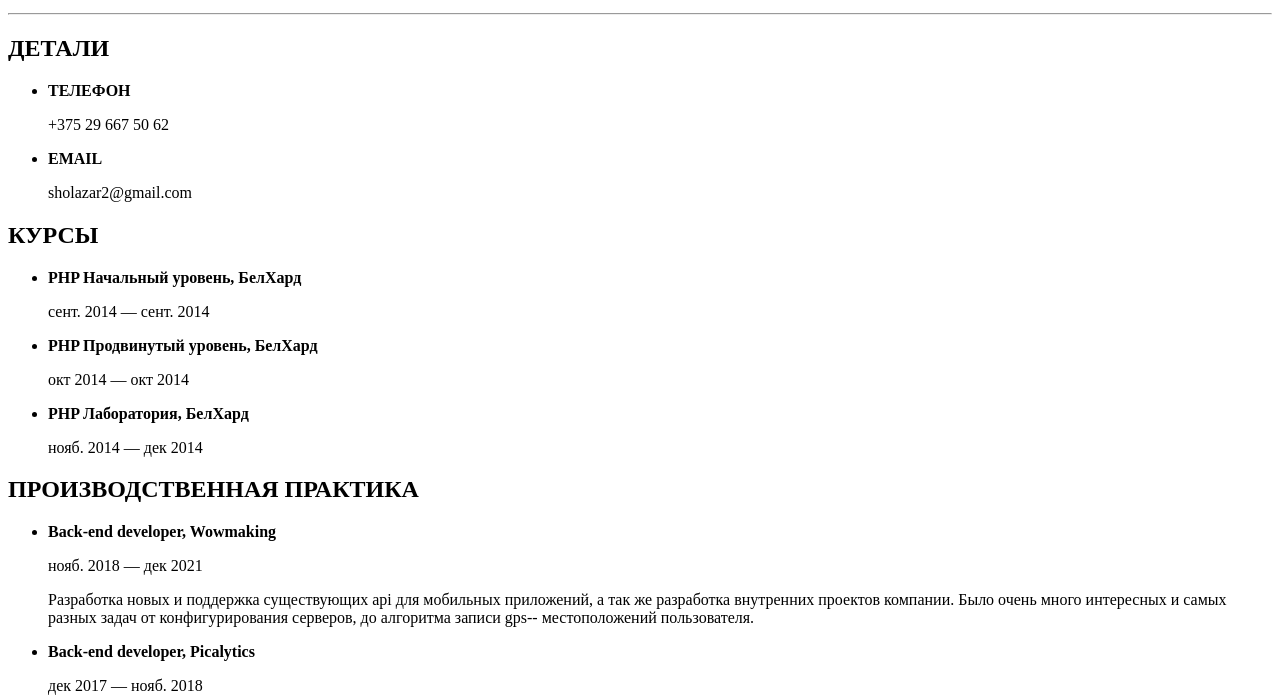
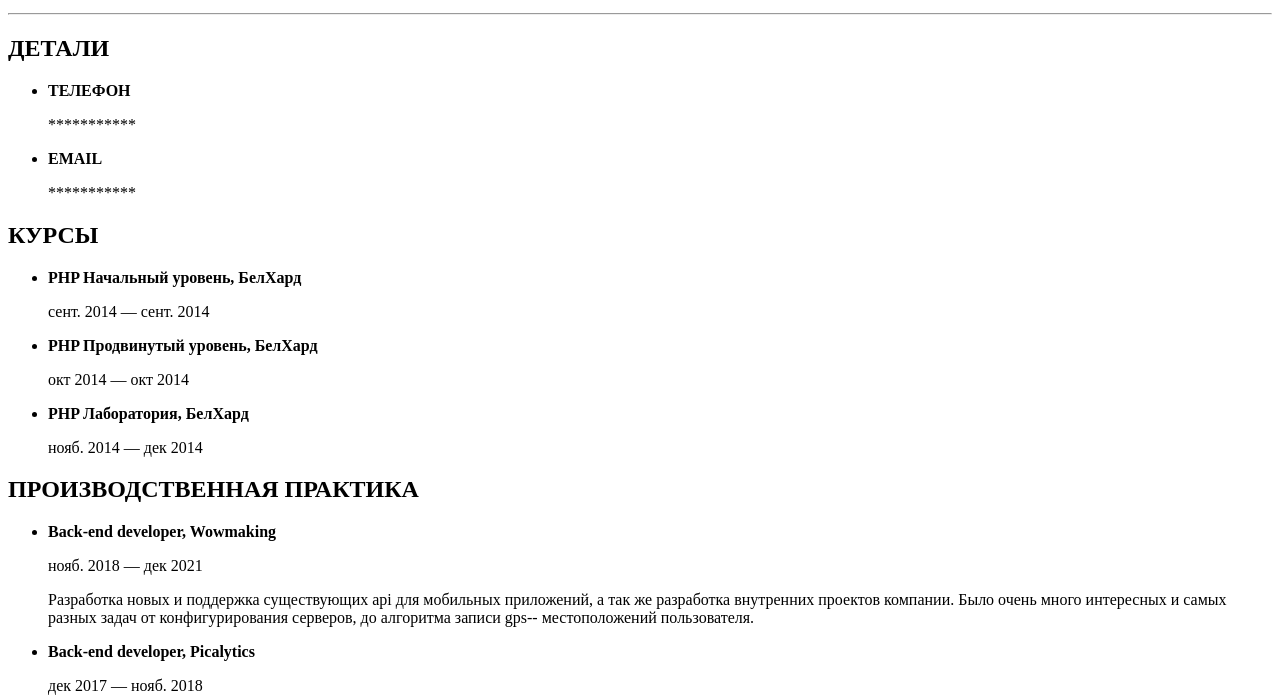
Before and after one commit to elyazag/CV, a plain HTML site: page index.html in a window 1280 px wide. Shown: the part 101-800 px from the top of the page. Drawn offline with Linux system fonts and the light colour scheme.

Commit message:
Update index.html

```diff
--- a/index.html
+++ b/index.html
@@ -13,9 +13,9 @@
     <h2>ДЕТАЛИ</h2>
     <ul>
         <li><strong>ТЕЛЕФОН</strong></li>
-        <p>+375 29 667 50 62</p>
+        <p>***********</p>
         <li><strong>EMAIL</strong></li>
-        <p>sholazar2@gmail.com</p>
+        <p>***********</p>
     </ul>
     <h2>КУРСЫ</h2>
     <ul>
```
